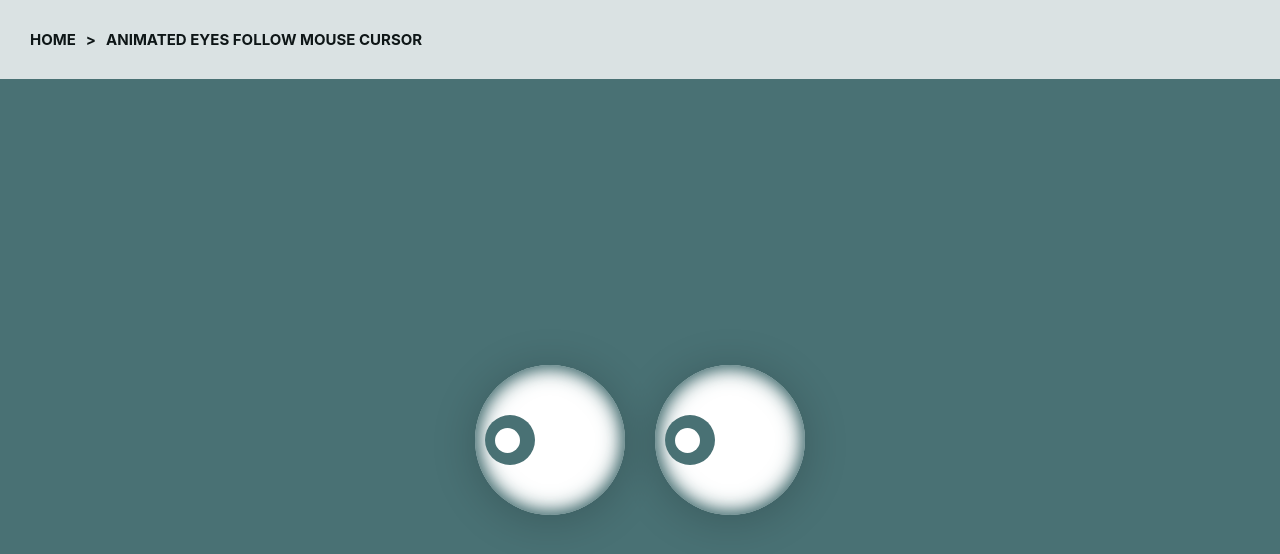
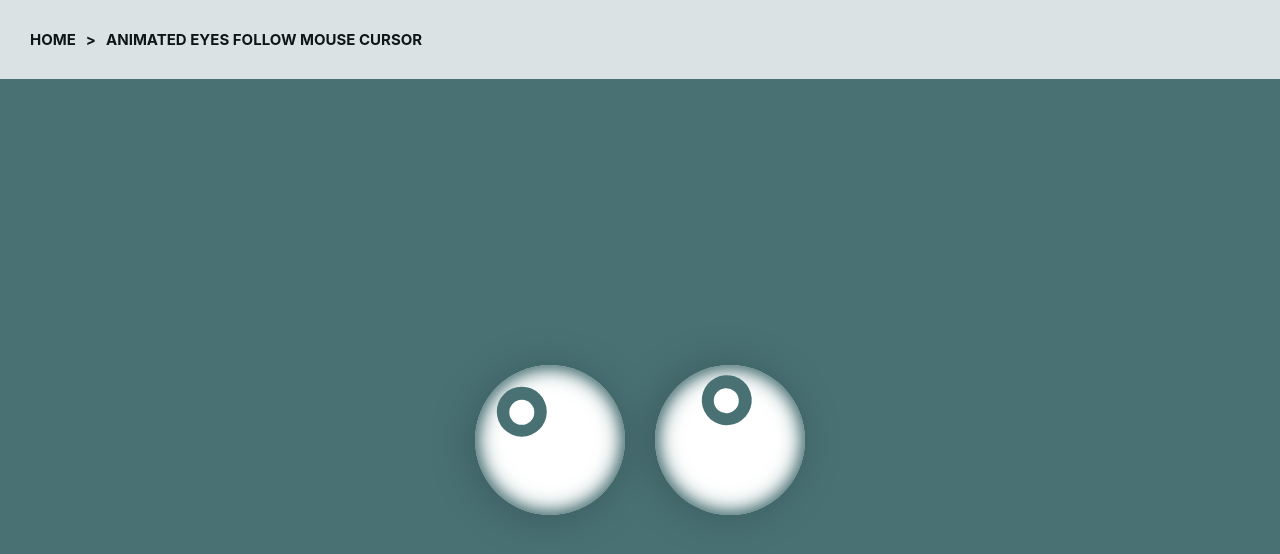
Before and after one commit to sohyeon-zoe-kim/components-challange, a website built with Vite: page components/animated-eyes-follow-mouse-cursor/index.html in a window 1280 px wide. Built offline with nearby package versions, Linux system fonts and the light colour scheme; a web font is replaced by a local one.

Commit message:
feat: animated-eyes-follow-mouse-cursor 챌린지(2) ✨

```diff
--- a/components/animated-eyes-follow-mouse-cursor/index.css
+++ b/components/animated-eyes-follow-mouse-cursor/index.css
@@ -37,6 +37,6 @@ body {
   height: 25px;
   border-radius: 50%;
   background-color: #fff;
-  left: 20px;
+  left: 22.5px;
   top: calc(50% - 12.5px);
 }
--- a/components/animated-eyes-follow-mouse-cursor/index.js
+++ b/components/animated-eyes-follow-mouse-cursor/index.js
@@ -1,11 +1,18 @@
 const eyes = document.querySelectorAll(".animated-eyes__eye")
+const eyeballs = document.querySelectorAll(".animated-eyes__inner-eyeball")
+const leftEyeBall = eyeballs[0]
+const rightEyeBall = eyeballs[1]
 const leftEye = eyes[0]
 const rightEye = eyes[1]
+const leftEyeBallCordinate = leftEyeBall.getBoundingClientRect()
+const rightEyeBallCordinate = rightEyeBall.getBoundingClientRect()
 let x = 0
 let y = 0
 let mouseX = 0
 let mouseY = 0
 let speed = 0.08
+let leftEyeDegree = 0
+let rightEyeDegree = 0
 
 function init() {
   window.addEventListener('mousemove', calculateMouseCordinate)
@@ -21,6 +28,17 @@ function loop() {
   mouseX += (x - mouseX) * speed
   mouseY += (y - mouseY) * speed
 
+  /* 기준점
+  [inner_eyeball]
+  top : getBoundingClientRect.top + 헤더 height + eyeball / 2
+  left : getBoundingClientRect.left (leftEye의 경우 90을 더함 - 미간 위치 맞추기 위해)
+  */
+  leftEyeDegree = Math.atan2(Math.floor(mouseY) - (leftEyeBallCordinate.top + 90.5), Math.floor(mouseX) - (leftEyeBallCordinate.left + 90)) * 180 / 3.1415
+  rightEyeDegree = Math.atan2(Math.floor(mouseY) - (rightEyeBallCordinate.top + 90.5), Math.floor(mouseX) - rightEyeBallCordinate.left) * 180 / 3.1415
+
+  leftEye.style.transform = `rotate(${leftEyeDegree + 180}deg)`
+  rightEye.style.transform = `rotate(${rightEyeDegree + 180}deg)`
+
   window.requestAnimationFrame(loop)
 }
 
```
